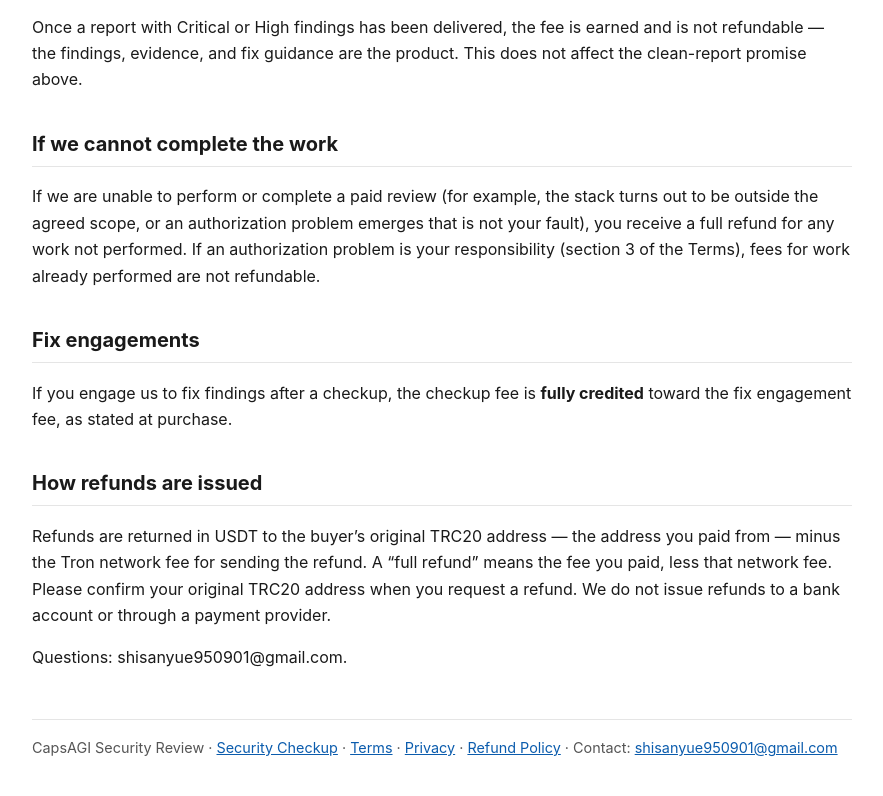
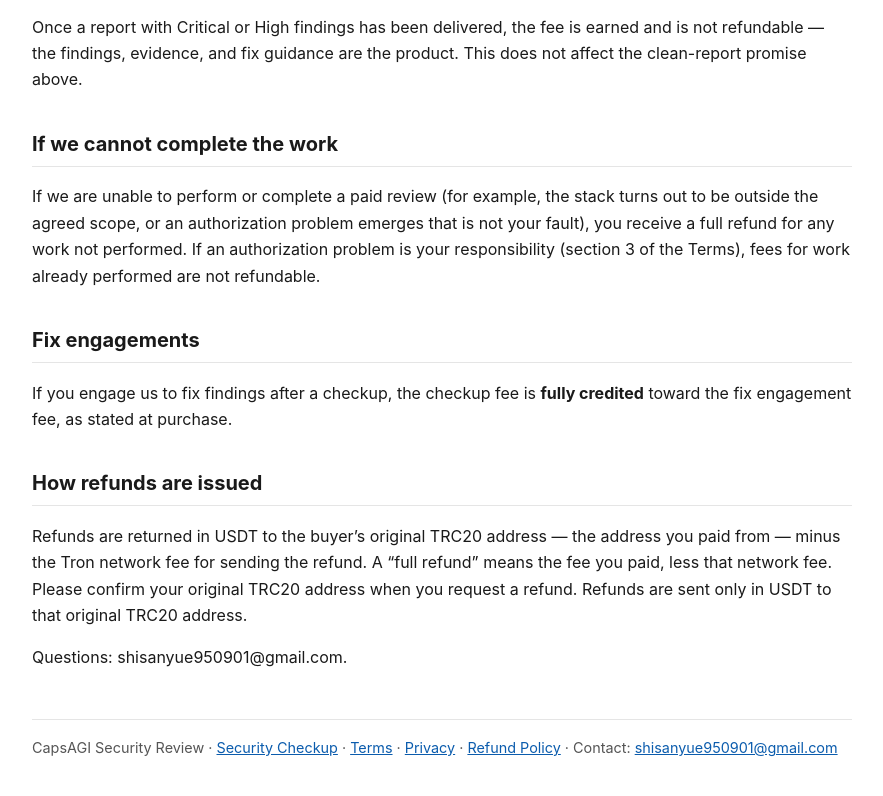
Before and after one commit to shisanyue950901-beep/security-checkup, a plain HTML site: page refund.html in a window 1280 px wide. Shown: the part 572-1368 px from the top of the page, without its empty margins (198-1081 px from the left). Drawn offline with Linux system fonts and the light colour scheme.

Commit message:
Refund policy: remove payment-provider and bank wording entirely from refund issuance
Clarified refund issuance details regarding USDT.

```diff
--- a/refund.html
+++ b/refund.html
@@ -38,7 +38,7 @@ Tell us within 14 days of delivery which you prefer.</p>
 <h2>Fix engagements</h2>
 <p>If you engage us to fix findings after a checkup, the checkup fee is <strong>fully credited</strong> toward the fix engagement fee, as stated at purchase.</p>
 <h2>How refunds are issued</h2>
-<p>Refunds are returned in USDT to the buyer’s original TRC20 address — the address you paid from — minus the Tron network fee for sending the refund. A “full refund” means the fee you paid, less that network fee. Please confirm your original TRC20 address when you request a refund. We do not issue refunds to a bank account or through a payment provider.</p>
+<p>Refunds are returned in USDT to the buyer’s original TRC20 address — the address you paid from — minus the Tron network fee for sending the refund. A “full refund” means the fee you paid, less that network fee. Please confirm your original TRC20 address when you request a refund. Refunds are sent only in USDT to that original TRC20 address.</p>
 <p>Questions: shisanyue950901@gmail.com.</p><footer>CapsAGI Security Review · <a href="index.html">Security Checkup</a> · <a href="terms.html">Terms</a> · <a href="privacy.html">Privacy</a> · <a href="refund.html">Refund Policy</a> · Contact: <a href="mailto:shisanyue950901@gmail.com">shisanyue950901@gmail.com</a></footer>
 </body>
 </html>
```
